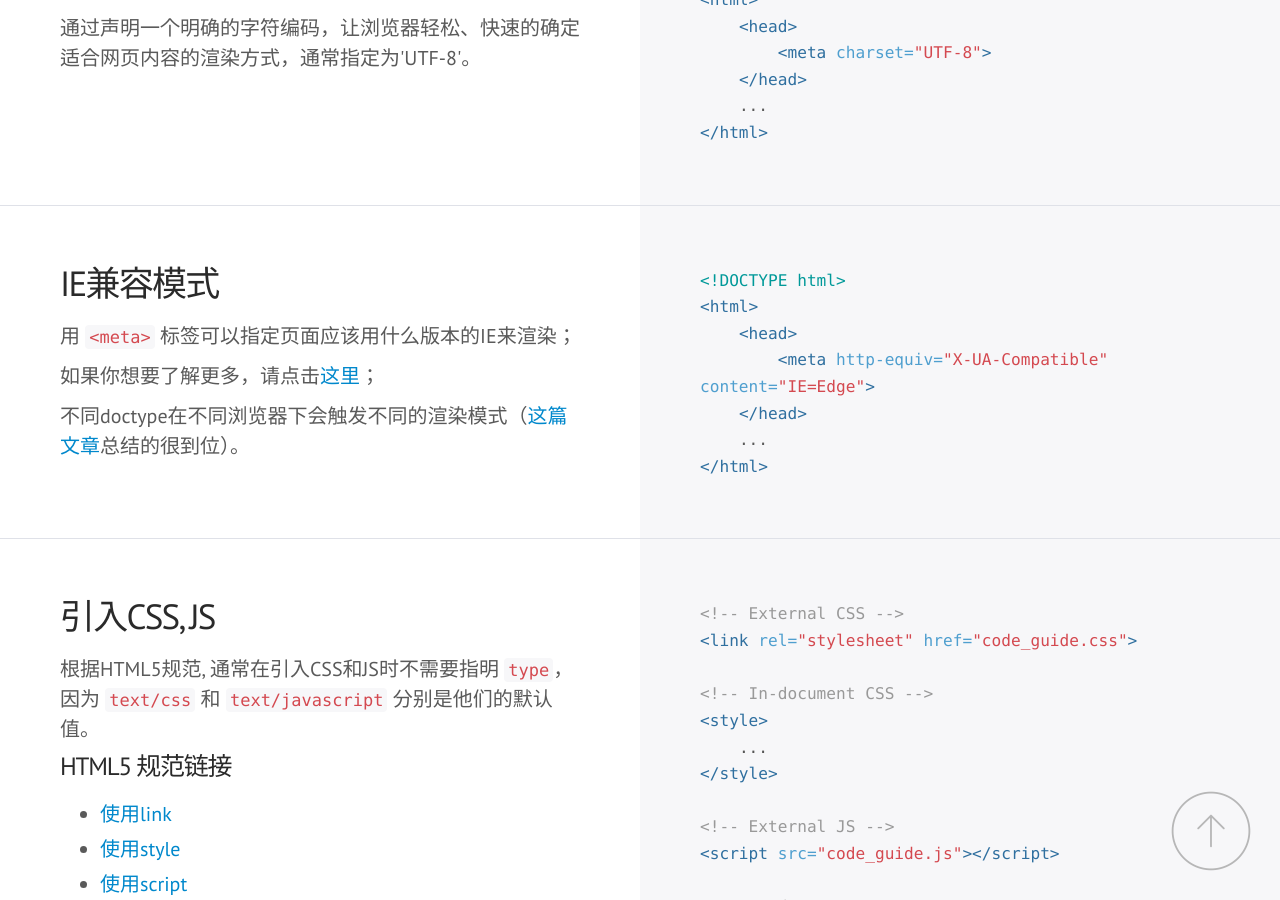
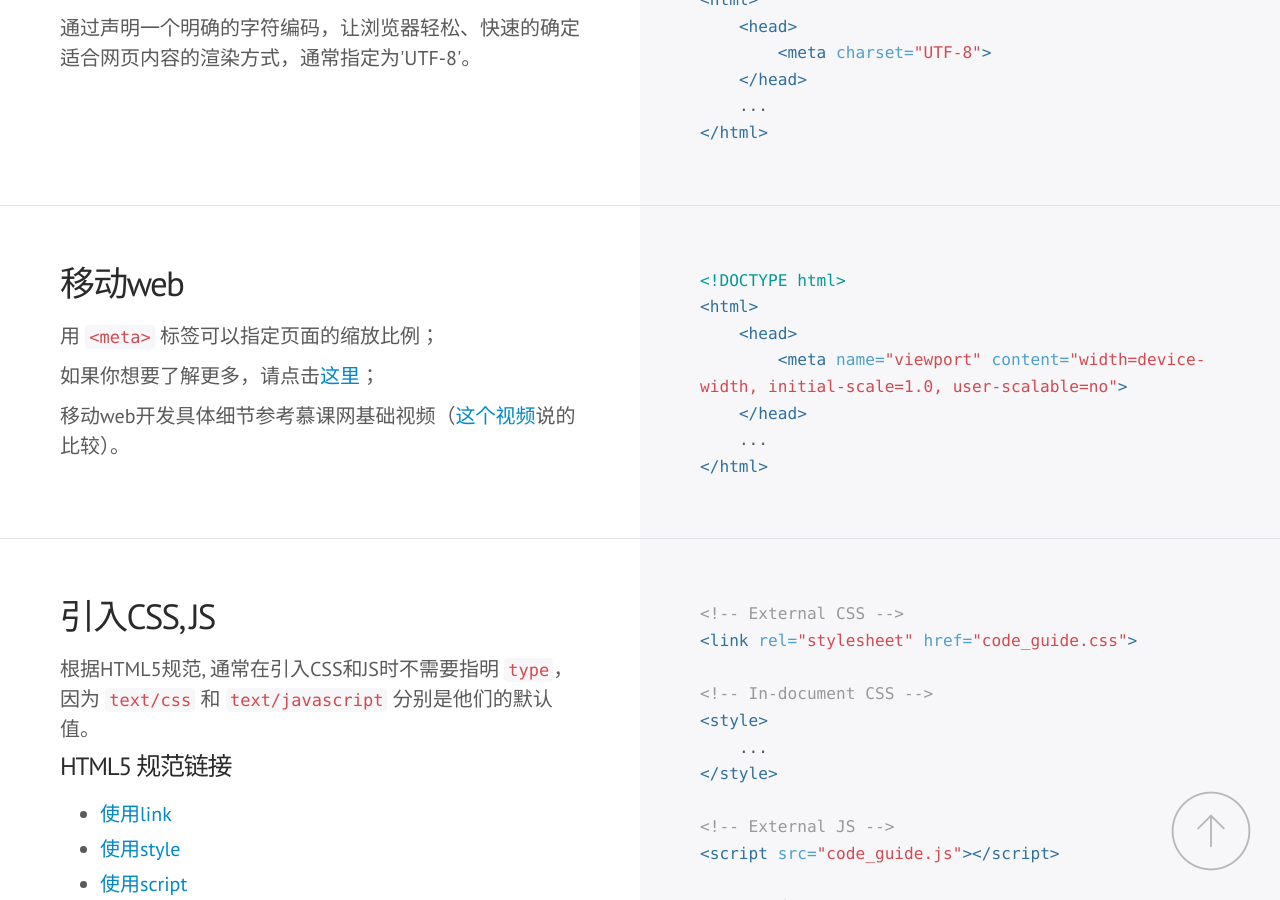
Before and after one commit to omwteam/CodeGuide, a Jekyll site: the page built from index.html, in a window 1280 px wide and 900 px high, scrolled down 4501 px. Built offline with Jekyll 4.4.1, drawn with Linux system fonts in a browser that asks for light colours; some web fonts are replaced; Markdown is read by kramdown in place of the engine named in the settings; some of the changed text lies outside the part shown.

Commit message:
修改头部和IE兼容的部分

```diff
--- a/_includes/header.html
+++ b/_includes/header.html
@@ -1,3 +1,3 @@
 <header class="masthead">
-	<h3 style="background: grey;">omteam代码规范</h3>
+	<h3 style="">omwteam代码规范 一 站在巨人的肩膀上</h3>
 </header>
--- a/_includes/html/ie_compatibility_mode.html
+++ b/_includes/html/ie_compatibility_mode.html
@@ -1,7 +1,7 @@
 <!DOCTYPE html>
 <html>
     <head>
-        <meta http-equiv="X-UA-Compatible" content="IE=Edge">
+        <meta name="viewport" content="width=device-width, initial-scale=1.0, user-scalable=no">
     </head>
     ...
 </html>
--- a/_includes/html_rules.html
+++ b/_includes/html_rules.html
@@ -58,10 +58,10 @@
 
 <div class="section" id="html-ie-compatibility-mode">
     <div class="col">
-        <h3>IE兼容模式</h3>
-        <p>用 <code>&lt;meta&gt;</code> 标签可以指定页面应该用什么版本的IE来渲染；</p>
-        <p>如果你想要了解更多，请点击<a href="http://stackoverflow.com/questions/6771258/whats-the-difference-if-meta-http-equiv-x-ua-compatible-content-ie-edge-e">这里</a>；</p>
-        <p>不同doctype在不同浏览器下会触发不同的渲染模式（<a href="https://hsivonen.fi/doctype/">这篇文章</a>总结的很到位）。</p>
+        <h3>移动web</h3>
+        <p>用 <code>&lt;meta&gt;</code> 标签可以指定页面的缩放比例；</p>
+        <p>如果你想要了解更多，请点击<a href="http://caibaojian.com/mobile-meta.html">这里</a>；</p>
+        <p>移动web开发具体细节参考慕课网基础视频（<a href="http://www.imooc.com/learn/494">这个视频</a>说的比较）。</p>
     </div>
     <div class="col">
         {% highlight html %}{% include html/ie_compatibility_mode.html %}{% endhighlight %}
```
